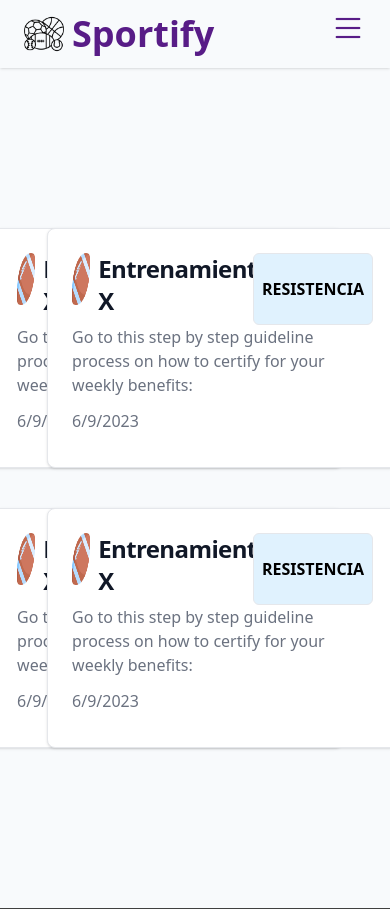
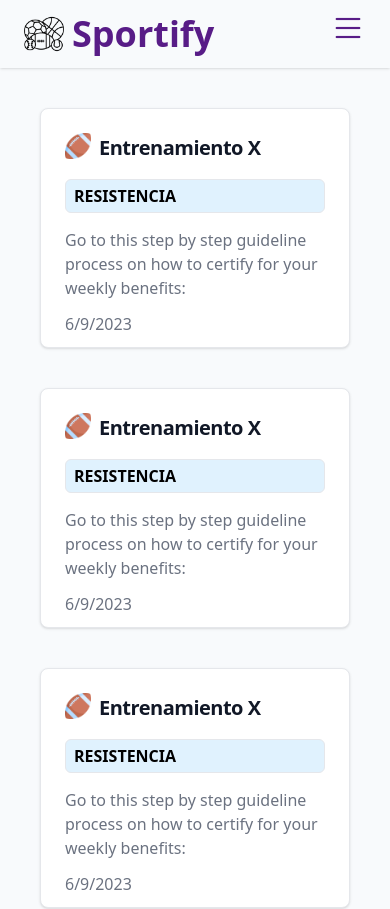
Before and after one commit to Lucho-Castagno/Sportify-prototype, a Vue app: page /training in a window 390 px wide. Shown: the top 909 px of the page. Built offline with nearby package versions, Linux system fonts and the light colour scheme.

Commit message:
training list responsive

```diff
--- a/src/components/Training/TrainingCard.vue
+++ b/src/components/Training/TrainingCard.vue
@@ -1,14 +1,14 @@
 <template>
     <div class="flex align-center justify-center">
-        <div class="max-w-sm h-60 p-6 bg-white border border-gray-200 rounded-lg shadow flex flex-col justify-between">
-            <div class="flex justify-between">
+        <div class="min-w-xs max-w-md h-60 p-6 bg-white border border-gray-200 rounded-lg shadow flex flex-col justify-between">
+            <div class="justify-between mb-[15px] md:mb-0 md:flex ">
                 <div class="flex justify-start">
                     <img class="max-w-[10%] max-h[10%] mb-5 mr-2" src="@/assets/pelota.png" alt="image description">
                     <a href="#">
-                        <h5 class="mb-2 text-2xl font-semibold tracking-tight text-gray-900">Entrenamiento X</h5>
+                        <h5 class="mb-2 font-semibold tracking-tight text-gray-900 text-[1.25em]">Entrenamiento X</h5>
                     </a>
                 </div>
-                <div class=" px-2 border font-bold rounded-md bg-sky-100 flex items-center">
+                <div class=" px-2 py-[1em] border font-bold rounded-md bg-sky-100 flex items-center h-[1em]">
                         <h2 class="m-0">RESISTENCIA</h2>
                 </div>
 
--- a/src/components/Training/TrainingList.vue
+++ b/src/components/Training/TrainingList.vue
@@ -1,5 +1,5 @@
 <template>
-<div class="grid grid-cols-2 md:grid-cols-3 gap-10 p-40">
+<div class="grid grid-cols-1  lg:grid-cols-2 2xl:grid-cols-3 gap-10 p-10 xs:p-15 sm:p-20 xl:p-40">
         <TrainingCard />
         <TrainingCard />
         <TrainingCard />
```
